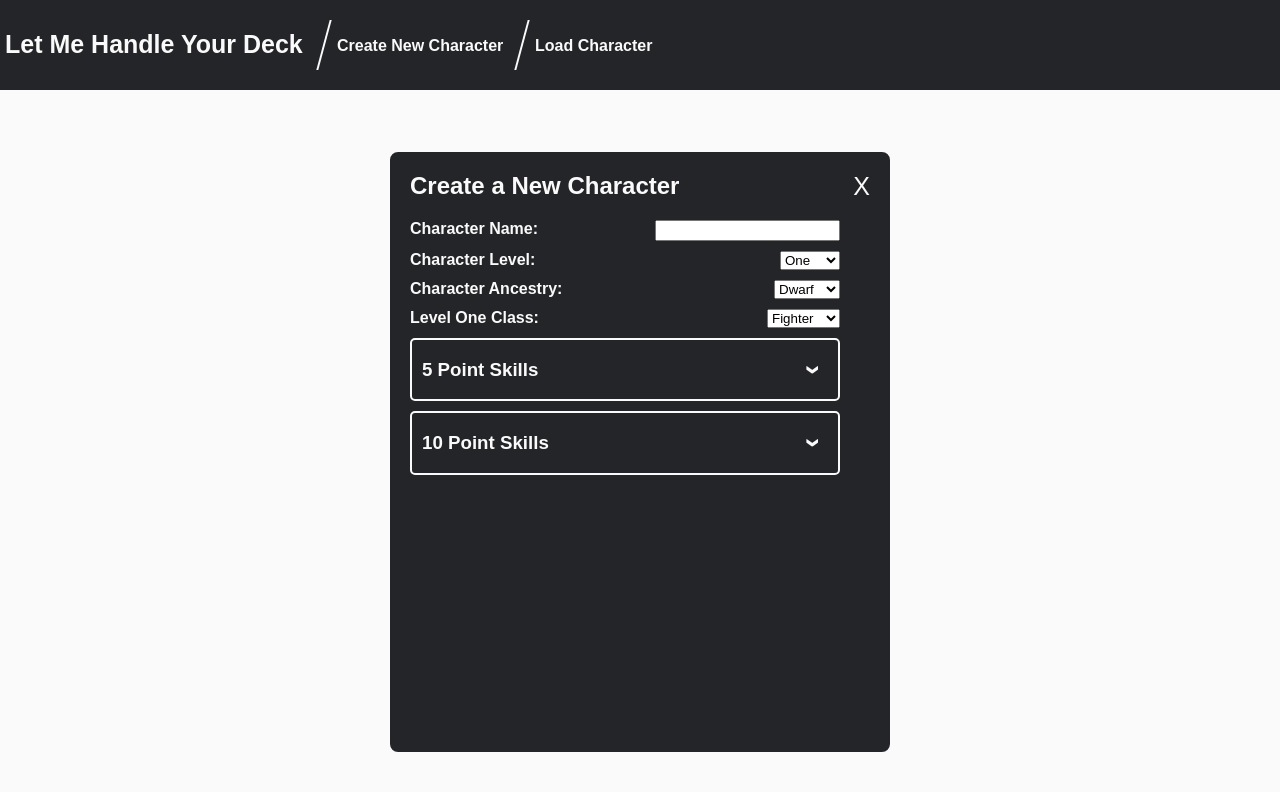
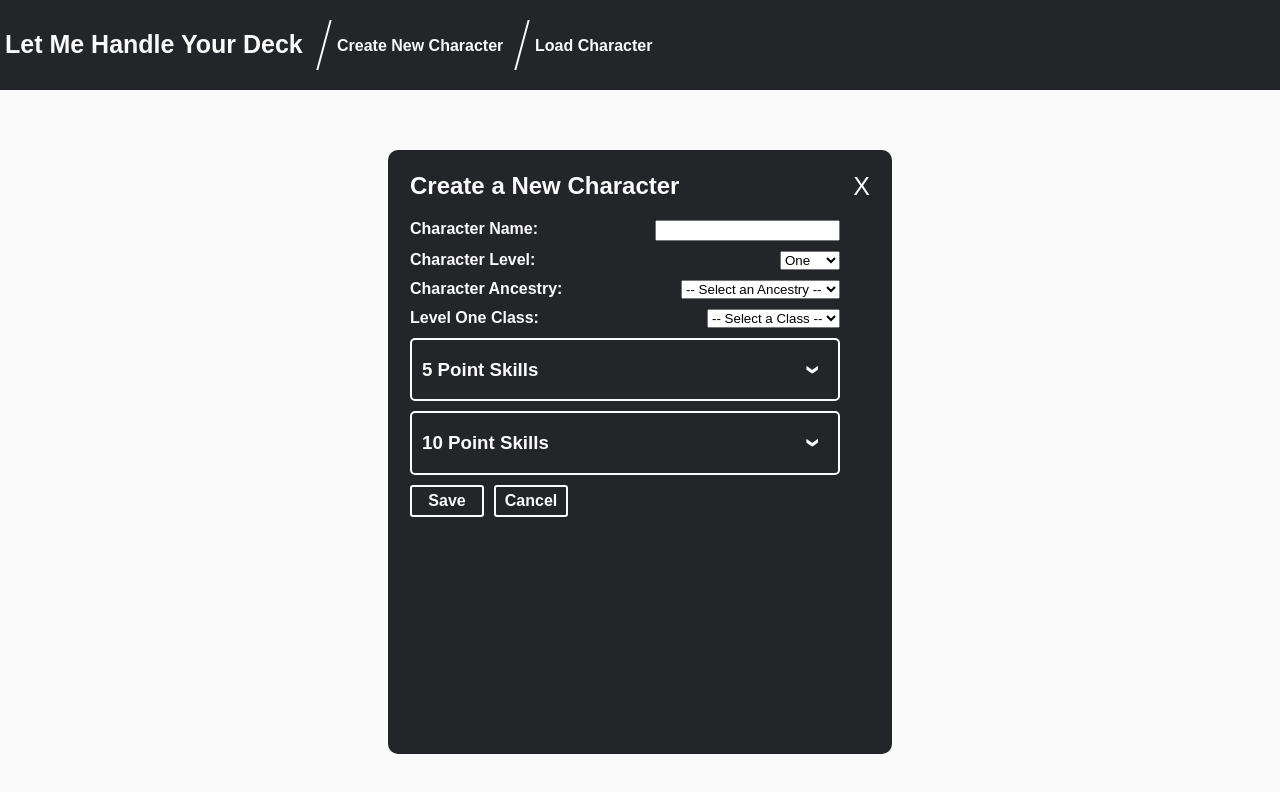
Before and after one commit to cjschnyder/InTheCardsRPG, a React (Vite) app: page / in a window 1280 px wide. Both pictures are taken after a click on the element "Create New Character". Shown: the top 792 px of the page. Built offline with nearby package versions, Linux system fonts and the light colour scheme.

Commit message:
base redux store logic

```diff
--- a/src/NewCharacterModal.jsx
+++ b/src/NewCharacterModal.jsx
@@ -1,4 +1,6 @@
 import {Component} from 'react';
+import { connect } from 'react-redux';
+import {createDeck, setName} from './store/actions'
 import './style/ModalStructure.scss'
 import './style/NewCharacterModal.scss'
 
@@ -10,6 +12,7 @@ class NewCharacterModal extends Component {
             level: 1,
             ancestry: "",
             classOne: "",
+            classTwo: "",
             classThree: "",
             fiveSkills: [],
             fiveSkillsOpen: false,
@@ -22,18 +25,79 @@ class NewCharacterModal extends Component {
         const {
             isOpen,
             close,
+            createDeck,
         } = this.props
         const {
             name,
             level,
             ancestry,
             classOne,
+            classTwo,
             classThree,
             fiveSkills,
             fiveSkillsOpen,
             tenSkills,
             tenSkillsOpen
         } = this.state
+
+        const characterSkills = [
+            'Animal Handling',
+            'Appraise',
+            'Athletics',
+            'History',
+            'Magic Knowledge',
+            'Magic School: Arcane',
+            'Magic School: Creation',
+            'Magic School: Divine',
+            'Magic School: Elemental',
+            'Manipulation',
+            'Medicine',
+            'Melee Attack',
+            'Nature',
+            'Perception',
+            'Ranged Attack',
+            'Read Intent',
+            'Reflexes',
+            'Resist Manipulation',
+            'Resist Poison',
+            'Slight of Hand',
+            'Social Knowledge',
+            'Stealth',
+            'Toughness'
+
+        ];
+
+        const toggleFivePtSkills = (skill) => {
+            if(fiveSkills.includes(skill))
+                {
+                    const skills = fiveSkills.filter(elem => elem != skill);
+                    this.setState({fiveSkills: skills});
+                }
+            else
+                {
+                    const skills = fiveSkills;
+                    skills.push(skill);
+                    this.setState({fiveSkills: skills});
+                }
+        }
+
+        const toggleTenPtSkills = (skill) => {
+            if(tenSkills.includes(skill))
+                {
+                    const skills = tenSkills.filter(elem => elem != skill);
+                    this.setState({tenSkills: skills});
+                }
+            else
+                {
+                    const skills = tenSkills;
+                    skills.push(skill);
+                    this.setState({tenSkills: skills});
+                }
+        }
+
+        const saveCharacter = () => {
+
+        }
 
         return(
             <div className={`modal-wrapper ${isOpen ? 'show' : ''}`}>
@@ -47,7 +111,10 @@ class NewCharacterModal extends Component {
                     <div className='modal-option'>
                         <span>Character Name: </span>
                         <div className='modal-input'>
-                            <input/>
+                            <input
+                                value={name}
+                                onChange={(e) => {this.setState({name: e.target.value})}}
+                            />
                         </div>
                     </div>
                     <div className='modal-option'>
@@ -71,8 +138,12 @@ class NewCharacterModal extends Component {
                     <div className='modal-option'>
                         <span>Character Ancestry: </span>
                         <div className='modal-input'>
-                            <select>
-                                <option value='dwarf' selected>Dwarf</option>
+                            <select
+                                value={ancestry}
+                                onChange={e => this.setState({ancestry: event.target.value})}
+                            >
+                                <option selected>-- Select an Ancestry --</option>
+                                <option value='dwarf'>Dwarf</option>
                                 <option value='elf'>Elf</option>
                                 <option value='faeling'>Faeling</option>
                                 <option value='goblin'>Goblin</option>
@@ -83,8 +154,12 @@ class NewCharacterModal extends Component {
                     <div className='modal-option'>
                         <span>Level One Class: </span>
                         <div className='modal-input'>
-                            <select>
-                                <option value='fighter' selected>Fighter</option>
+                            <select
+                                value={classOne}
+                                onChange={e => this.setState({classOne: event.target.value})}
+                            >
+                                <option selected>-- Select a Class --</option>
+                                <option value='fighter'>Fighter</option>
                                 <option value='mage'>Mage</option>
                                 <option value='nomad'>Nomad</option>
                                 <option value='priest'>Priest</option>
@@ -96,8 +171,12 @@ class NewCharacterModal extends Component {
                     <div className={`modal-option ${level >= 3 ? '' : 'hide'}`}>
                         <span>Level Three Class: </span>
                         <div className='modal-input'>
-                            <select>
-                                <option value='alchemist' selected>Alchemist</option>
+                            <select
+                                value={classTwo}
+                                onChange={e => this.setState({classTwo: event.target.value})}
+                            >
+                                <option selected>-- Select a Class --</option>
+                                <option value='alchemist'>Alchemist</option>
                                 <option value='armsman'>Armsman</option>
                                 <option value='barbarian'>Barbarian</option>
                                 <option value='bard'>Bard</option>
@@ -117,16 +196,45 @@ class NewCharacterModal extends Component {
                     <div className='modal-option-multi-select'>
                         <div className='skill-dropdown-button' onClick={() => this.setState({fiveSkillsOpen: !fiveSkillsOpen}) }>
                             <h3>5 Point Skills</h3>
-                            <span className='arrow'>&#8249;</span>
+                            <span className={`arrow ${fiveSkillsOpen ? 'flip' : ''}`}>&#8249;</span>
                         </div>
                         <div className={`skills-list ${fiveSkillsOpen ? '' : 'hide'}`}>
-                            <div className='skill'>Animal Handling</div>
+                            {
+                                characterSkills.map((skill) =>
+                                    <div
+                                        className={`skill ${fiveSkills.includes(skill) ? 'selected' : ''}`}
+                                        onClick={() => toggleFivePtSkills(skill)}
+                                    >
+                                        {skill}
+                                    </div>
+                                )
+                            }
                         </div>
                     </div>
                     <div className='modal-option-multi-select'>
-                        <div className='skill-dropdown-button'>
+                        <div className='skill-dropdown-button' onClick={() => this.setState({tenSkillsOpen: !tenSkillsOpen}) }>
                             <h3>10 Point Skills</h3>
-                            <span className='arrow'>&#8249;</span>
+                            <span className={`arrow ${tenSkillsOpen ? 'flip' : ''}`}>&#8249;</span>
+                        </div>
+                        <div className={`skills-list ${tenSkillsOpen ? '' : 'hide'}`}>
+                            {
+                                characterSkills.map((skill) =>
+                                    <div
+                                        className={`skill ${tenSkills.includes(skill) ? 'selected' : ''}`}
+                                        onClick={() => toggleTenPtSkills(skill)}
+                                    >
+                                        {skill}
+                                    </div>
+                                )
+                            }
+                        </div>
+                    </div>
+                    <div className='horizontal-buttons'>
+                        <div className='button' onClick={() => createDeck(level, ancestry, classOne, classOne, classThree, fiveSkills, tenSkills)}>
+                            Save
+                        </div>
+                        <div className='button' onClick={() => close()}>
+                            Cancel
                         </div>
                     </div>
                 </div>
@@ -135,4 +243,7 @@ class NewCharacterModal extends Component {
     }
 }
 
-export default NewCharacterModal;
+export default connect(null,{
+    createDeck: createDeck,
+    setName: setName
+})(NewCharacterModal);
--- /dev/null
+++ b/src/assets/cardPacks.js
@@ -0,0 +1,132 @@
+export const allAncestryCards = {
+    dwarf: [
+        {
+            cardName:'For Karl!',
+            action: 'Active',
+            description: 'Make a Melee attack. If you hit you deal an extra +1d6 damage. If you miss, you can make another melee attack.',
+            level: 1
+        },
+        {
+            cardName:'Finally a Fair Fight',
+            action: 'Passive',
+            description: 'When 3 or more enemies are adjacent to you, you have minor advantage on all attacks.',
+            level: 1
+        },
+        {
+            cardName:'Shrug It Off',
+            action: 'Triggered - Burn',
+            description: 'When you get hit with an attack it deals no damage nor does it inflict any negative status effects.',
+            level: 2
+        },
+        {
+            cardName:'Ballad of the Mountain King',
+            action: 'Active - Spell',
+            description: 'For 10 minutes you sing of the triumphs of past kings. While you sing Allies within 10 yards that can hear the song cannot be moved by enemies, knocked prone, or be frightened. Additionally they deal an extra +1d6 damage with weapon attacks.',
+            level: 7
+        }
+    ],
+    elf: [
+        {
+            cardName:'',
+            action: '',
+            description: '',
+            level: 1
+        },
+        {
+            cardName:'',
+            action: '',
+            description: '',
+            level: 1
+        },
+        {
+            cardName:'',
+            action: '',
+            description: '',
+            level: 1
+        },
+        {
+            cardName:'',
+            action: '',
+            description: '',
+            level: 1
+        }
+    ],
+    faeling: [
+        {
+            cardName:'',
+            action: '',
+            description: '',
+            level: 1
+        },
+        {
+            cardName:'',
+            action: '',
+            description: '',
+            level: 1
+        },
+        {
+            cardName:'',
+            action: '',
+            description: '',
+            level: 1
+        },
+        {
+            cardName:'',
+            action: '',
+            description: '',
+            level: 1
+        }
+    ],
+    goblin: [
+        {
+            cardName:'',
+            action: '',
+            description: '',
+            level: 1
+        },
+        {
+            cardName:'',
+            action: '',
+            description: '',
+            level: 1
+        },
+        {
+            cardName:'',
+            action: '',
+            description: '',
+            level: 1
+        },
+        {
+            cardName:'',
+            action: '',
+            description: '',
+            level: 1
+        }
+    ],
+    human: [
+        {
+            cardName:'',
+            action: '',
+            description: '',
+            level: 1
+        },
+        {
+            cardName:'',
+            action: '',
+            description: '',
+            level: 1
+        },
+        {
+            cardName:'',
+            action: '',
+            description: '',
+            level: 1
+        },
+        {
+            cardName:'',
+            action: '',
+            description: '',
+            level: 1
+        }
+    ]
+}
--- a/src/main.jsx
+++ b/src/main.jsx
@@ -1,12 +1,14 @@
 import React from 'react';
 import ReactDOM from 'react-dom/client';
-//import { Provider } from 'react-redux';
+import { Provider } from 'react-redux';
 import DernCharacterCreator from './DernCharacterCreator';
 import './style/main.scss';
-//import store from './store/store';
+import store from './store/store';
 
 ReactDOM.createRoot(document.getElementById('root')).render(
     <React.StrictMode>
-        <DernCharacterCreator />
+        <Provider store={store}>
+            <DernCharacterCreator />
+        </Provider>
     </React.StrictMode>,
 );
--- /dev/null
+++ b/src/store/actions.js
@@ -0,0 +1,7 @@
+export function createDeck(level, ancestry, classOne, classTwo, classThree, fiveSkills, tenSkills) {
+  return { type: 'CREATE_DECK', level, ancestry, classOne, classTwo, classThree, fiveSkills, tenSkills};
+}
+
+export function setName(name) {
+  return { type: 'SET_NAME', name};
+}
--- a/src/style/ModalStructure.scss
+++ b/src/style/ModalStructure.scss
@@ -11,7 +11,7 @@
     height: 600px;
     border-radius: 10px;
     transform: translateX(-50%);
-    border: 2px solid $light;
+    border: 2px solid $dark;
     color: $light;
     flex-direction: column;
     overflow-y: scroll;
@@ -44,10 +44,10 @@
     }
 
     &::-webkit-scrollbar-track {
-        background: #f1f1f1;
+        background: $dark;
     }
 
     &::-webkit-scrollbar-thumb {
-        background: #242528;
+        background: $light;
     }
 }
--- a/src/style/NewCharacterModal.scss
+++ b/src/style/NewCharacterModal.scss
@@ -44,17 +44,48 @@
                 .arrow {
                     transform: rotate(-90deg);
                     font-size: 30px;
+
+                    &.flip {
+                        transform: rotate(90deg);
+                        margin-right: 20px;
+                    }
                 }
             }
 
             .skills-list {
                 background-color: $light;
                 color: $dark;
-                padding: 5px;
 
                 &.hide {
                     display: none;
                 }
+
+                .skill {
+                    text-transform: capitalize;
+                    padding: 5px 5px;
+
+                    &.selected {
+                        background: $highlight;
+                    }
+                }
+            }
+        }
+    .horizontal-buttons{
+        display: flex;
+        flex-direction: row;
+
+        .button {
+            margin-right: 10px;
+            text-align: center;
+            width: 60px;
+            padding: 5px;
+            border: 2px solid $light;
+            border-radius: 3px;
+
+            &:active{
+                background-color: $light;
+                color: $dark;
             }
         }
     }
+}
--- a/src/style/variables.scss
+++ b/src/style/variables.scss
@@ -1,3 +1,4 @@
 $dark: #242528;
 $darkHover: #46474a;
 $light: #fafafa;
+$highlight: #97fb98;
```
Also changed, not shown: src/store/reducers.js (+29 -3 lines).
